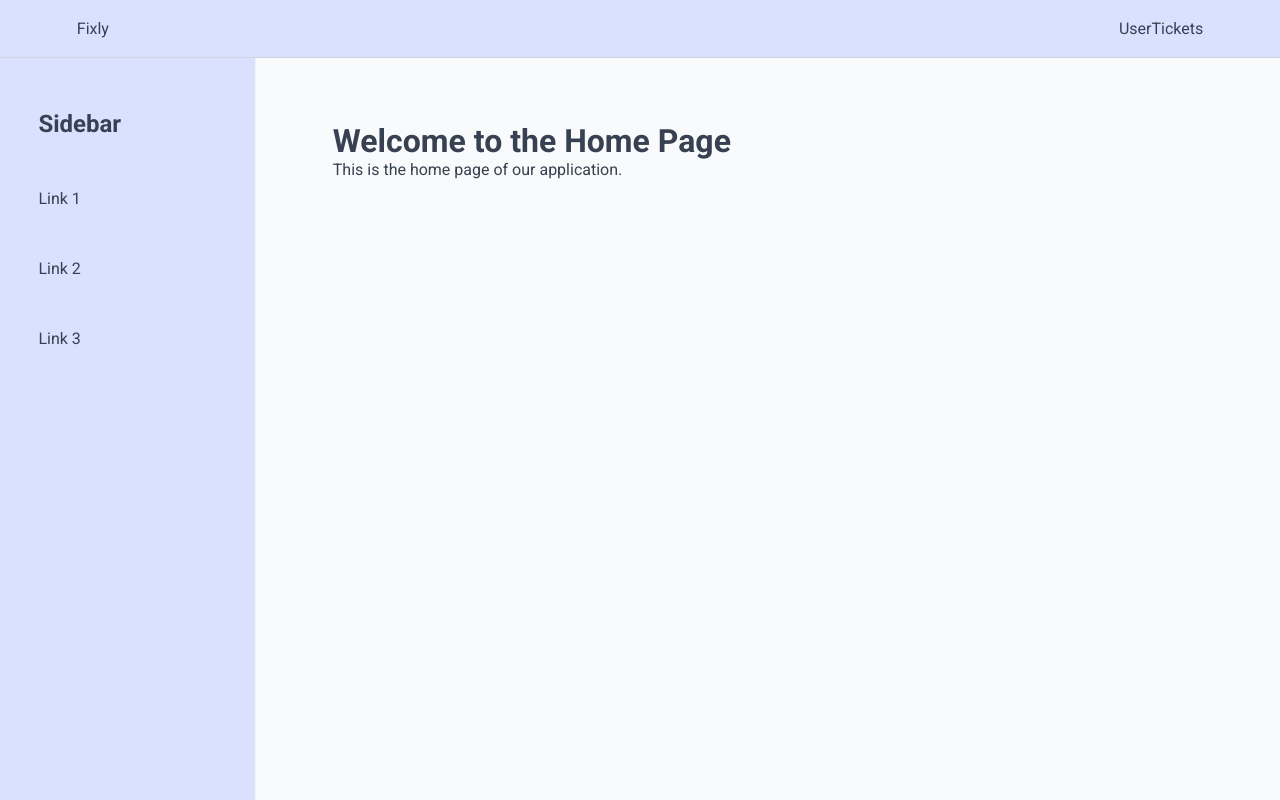
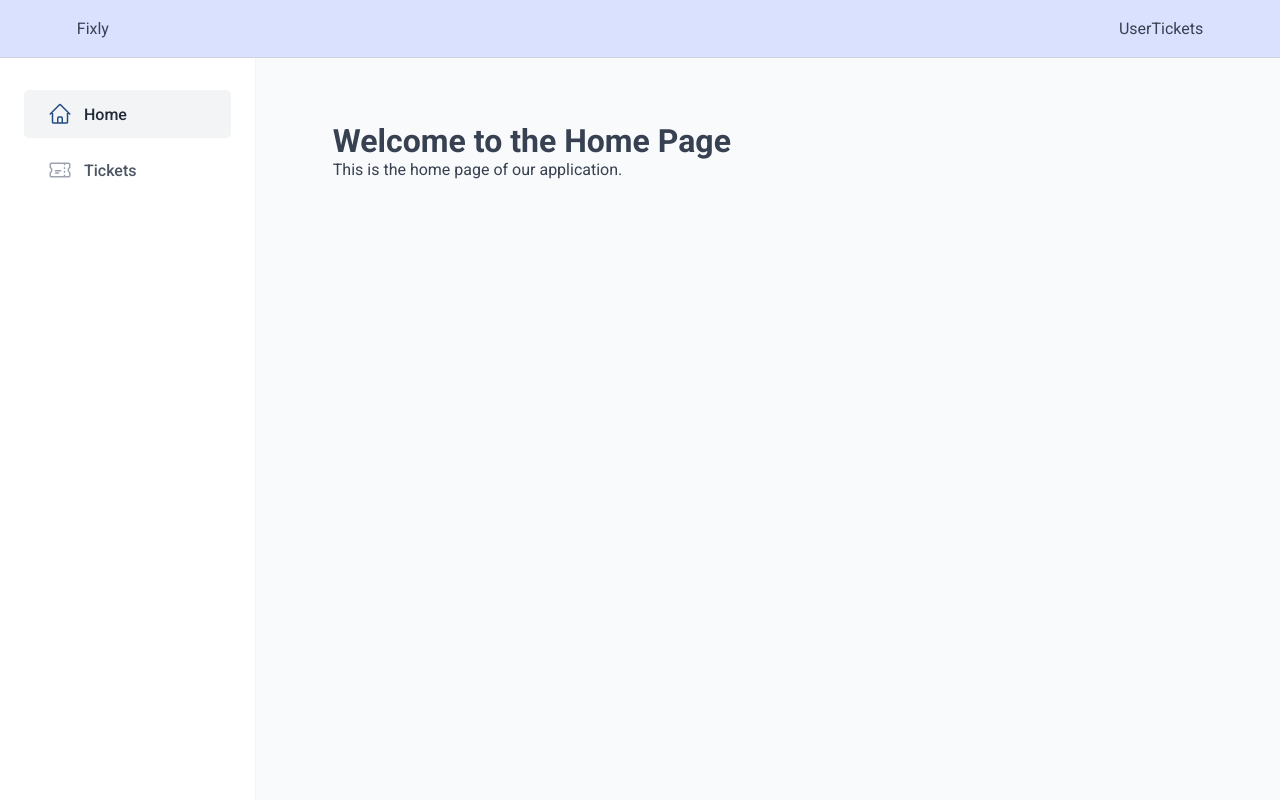
Before and after one commit to GuilhermeSouza01/tickets-react, a React (Vite) app: page / in a window 1280 px wide. Built offline with nearby package versions, Linux system fonts and the light colour scheme.

Commit message:
feat: Create Main nav  and style sidebar

```diff
--- /dev/null
+++ b/src/layouts/MainNav/MainNav.jsx
@@ -0,0 +1,26 @@
+/* eslint-disable react/react-in-jsx-scope */
+
+import { NavLink } from "react-router-dom";
+import { NavList, StyledNavLink } from "./styles";
+import { HiOutlineHome, HiOutlineTicket } from "react-icons/hi2"
+
+export function MainNav() {
+  return (
+    <nav>
+      <NavList>
+          <li>
+            <StyledNavLink to="/">
+            <HiOutlineHome />
+              <span>Home</span>
+            </StyledNavLink>
+          </li>
+          <li>
+            <StyledNavLink to="/tickets">
+              <HiOutlineTicket />
+              <span>Tickets</span>
+            </StyledNavLink>
+          </li>
+        </NavList>
+    </nav>
+  );
+};
--- /dev/null
+++ b/src/layouts/MainNav/styles.js
@@ -0,0 +1,47 @@
+import styled from "styled-components";
+
+import { NavLink } from "react-router-dom";
+
+export const NavList = styled.ul`
+  display: flex;
+  flex-direction: column;
+  gap: 0.5rem;
+`;
+
+export const StyledNavLink = styled(NavLink)`
+  &:link,
+  &:visited {
+    display: flex;
+    align-items: center;
+    gap: 0.75rem;
+
+    color: ${props => props.theme["color-grey-600"]};
+    font-size: 1rem;
+    font-weight: 500;
+    padding: 0.75rem 1.5rem;
+    transition: all 0.3s;
+  }
+
+  &:hover,
+  &:active,
+  &.active:link,
+  &.active:visited {
+    color: ${props => props.theme["color-grey-800"]};
+    background-color: ${props => props.theme["color-grey-100"]};
+    border-radius: ${props => props.theme["border-radius-sm"]};
+  }
+
+  & svg {
+    width: 1.5rem;
+    height: 1.5rem;
+    color: ${props => props.theme["color-grey-400"]};
+    transition: all 0.3s;
+  }
+
+  &:hover svg,
+  &:active svg,
+  &.active:link svg,
+  &.active:visited svg {
+    color: ${props => props.theme["color-brand-600"]};
+  }
+`;
--- a/src/layouts/Sidebar/index.jsx
+++ b/src/layouts/Sidebar/index.jsx
@@ -1,13 +1,11 @@
 import React from "react";
 import { StyledSidebar } from "./styles";
+import { MainNav } from "../MainNav/MainNav";
 
 export function Sidebar() {
   return (
     <StyledSidebar>
-      <h2>Sidebar</h2>
-      <p>Link 1</p>
-      <p>Link 2</p>
-      <p>Link 3</p>
+      <MainNav />
     </StyledSidebar>
   );
 }
--- a/src/layouts/Sidebar/styles.js
+++ b/src/layouts/Sidebar/styles.js
@@ -2,12 +2,12 @@ import styled from "styled-components";
 
 export const StyledSidebar = styled.aside`
   grid-area: sidebar;
-  background-color: ${props => props.theme["color-tone-blue-100"]};
-  padding: 3.2rem 2.4rem;
+  background-color: ${props => props.theme["color-grey-0"]};
+  padding: 2rem 1.5rem;
   border-right: 1px solid ${props => props.theme["color-grey-100"]};
 
   /* grid-row: 1 / -1; */
   display: flex;
   flex-direction: column;
-  gap: 3.2rem;
+  gap: 2rem;
 `;
```
